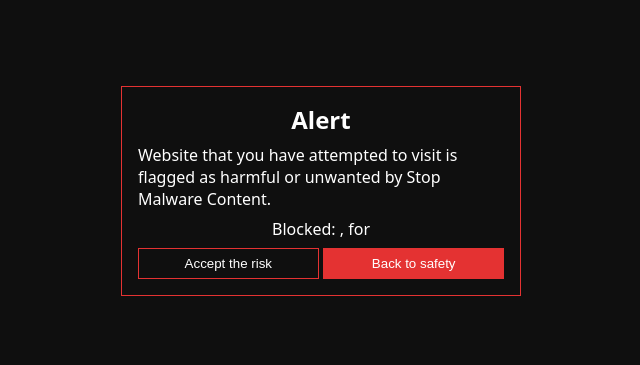
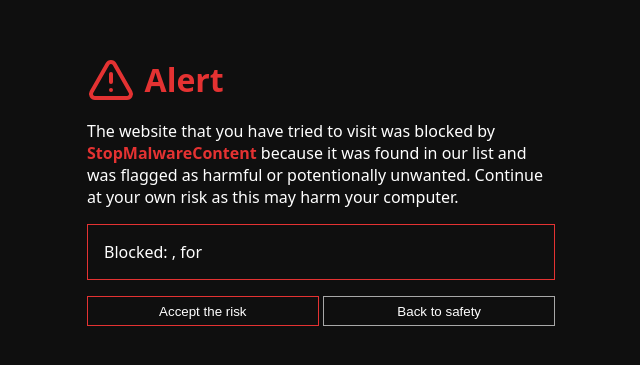
Before and after one commit to StopMalwareContent/Extension, a browser extension: page html/alert.html in a window 1280 px wide. Shown: the part 209-574 px from the top of the page, without its empty margins (319-959 px from the left). Drawn offline with Linux system fonts and the light colour scheme.

Commit message:
Alert.html page redesign

```diff
--- a/html/alert.html
+++ b/html/alert.html
@@ -3,7 +3,7 @@
   <head>
     <meta charset="UTF-8" />
     <meta name="viewport" content="width=device-width, initial-scale=1.0" />
-    <title>Stop Malware Content - Alert</title>
+    <title>Alert - Dangerous was blocked!</title>
     <link rel="shortcut icon" href="favicon.ico" type="image/x-icon" />
     <style>
       * {
@@ -26,37 +26,44 @@
       section {
         display: flex;
         flex-direction: column;
+        padding: 1em;
+        gap: 1em;
+        max-width: 500px;
+        width: 100%;
+      }
+
+      h1 {
+        display: flex;
         align-items: center;
+        gap: 0.3em;
+        color: #e43232;
+        font-size: 2em;
+      }
+
+      b {
+        color: #e43232;
+      }
+
+      .details {
         border: 1px solid #e43232;
         padding: 1em;
-        gap: 0.5em;
-        max-width: 400px;
-        width: 100%;
-        animation: 1000ms fade-in;
-      }
-
-      @keyframes fade-in {
-        0% {
-          opacity: 0;
-          transform: translateY(20px);
-        }
-        100% {
-          opacity: 1;
-
-          transform: translateY(0);
-        }
       }
 
       .btn {
-        background: #e43232;
-        color: #fff;
         border: none;
         padding: 0.5em 1em;
         cursor: pointer;
         border: 1px solid transparent;
       }
 
+      .btn.primary {
+        color: #fff;
+        background: transparent;
+        border: 1px #a8a8a8 solid;
+      }
+
       .btn.secondary {
+        color: #fff;
         background: transparent;
         border: 1px #e43232 solid;
       }
@@ -78,12 +85,36 @@
   </head>
   <body>
     <section>
-      <h1>Alert</h1>
+      <h1>
+        <svg
+          xmlns="http://www.w3.org/2000/svg"
+          width="48"
+          height="48"
+          viewBox="0 0 24 24"
+          fill="none"
+          stroke="currentColor"
+          stroke-width="2"
+          stroke-linecap="round"
+          stroke-linejoin="round"
+          class="lucide lucide-triangle-alert"
+        >
+          <path
+            d="m21.73 18-8-14a2 2 0 0 0-3.48 0l-8 14A2 2 0 0 0 4 21h16a2 2 0 0 0 1.73-3"
+          />
+          <path d="M12 9v4" />
+          <path d="M12 17h.01" />
+        </svg>
+        Alert
+      </h1>
       <p>
-        Website that you have attempted to visit is flagged as harmful or
-        unwanted by Stop Malware Content.
+        The website that you have tried to visit was blocked by
+        <b>StopMalwareContent</b> because it was found in our list and was
+        flagged as harmful or potentionally unwanted. Continue at your own risk
+        as this may harm your computer.
       </p>
-      <p>Blocked: <b id="domain"></b>, for <b id="reason"></b></></p>
+      <div class="details">
+        <p>Blocked: <b id="domain"></b>, for <b id="reason"></b></p>
+      </div>
       <div class="actions">
         <button class="btn secondary" id="ignore">Accept the risk</button>
         <button class="btn primary" id="back">Back to safety</button>
```
